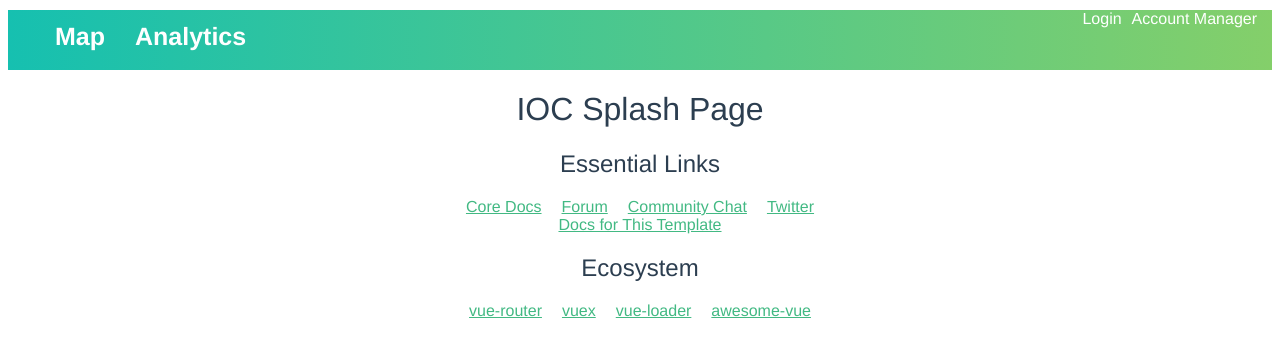
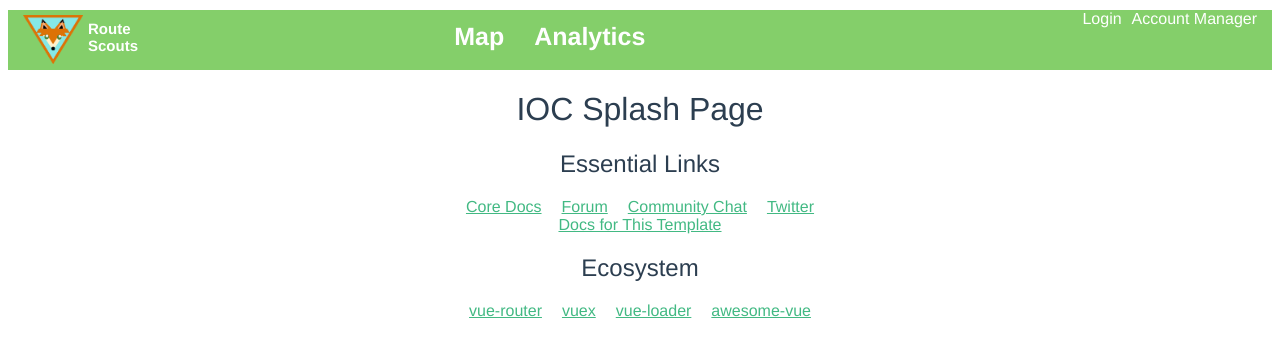
Before and after one commit to lhossackucalgary/ENGO500-ioc, a Vue app: page / in a window 1280 px wide. Shown: the top 356 px of the page. Built offline with nearby package versions, Linux system fonts and the light colour scheme.

Commit message:
added logo and name

```diff
--- a/src/App.vue
+++ b/src/App.vue
@@ -1,6 +1,14 @@
 <template>
     <div id="app" >
         <div class="nav-bar">
+            <div class="nav-logo">
+                <div class="logo">
+                    <img class="logo" src="./images/RSLogo.png">
+                </div>
+                <div class="logo_name">
+                    Route <br />Scouts
+                </div>
+            </div>
             <div class="nav-left">
                 <nav>
                 <router-link class="nav-left-link" to="/map">Map</router-link>
@@ -34,15 +42,37 @@ export default {
   margin-top: 10px;
 }
 .nav-bar {
-    background: linear-gradient(-90deg, #84CF6A, #16C0B0);
+    background: #84CF6A;
     height: 60px;
     margin-bottom: 15px;
     overflow: hidden;
   }
+.nav-logo {
+    float: left;
+    margin-left: 10px;
+    width:30%;
+    height: 55px;
+    padding: 5px;
+    text-align: left;
+}
+.logo {
+    float: left;
+    width: 60px;
+    height: auto;
+}
+.logo_name {
+    float: left;
+    color: white;
+    font-size: 15px;
+    padding: 5px;
+    text-align: left;
+    height: 50;
+    font-weight: bold;
+}
 .nav-left {
     float: left;
     margin-left: 20px;
-    width: 70%;
+    width: 40%;
     height: 60px;
     padding: 12px;
     text-align: left;
@@ -71,4 +101,5 @@ export default {
     text-decoration: underline;
     color:#2c3e50;
 }
+
 </style>
```
Also changed, not shown: src/images/RSLogo.png (added).
